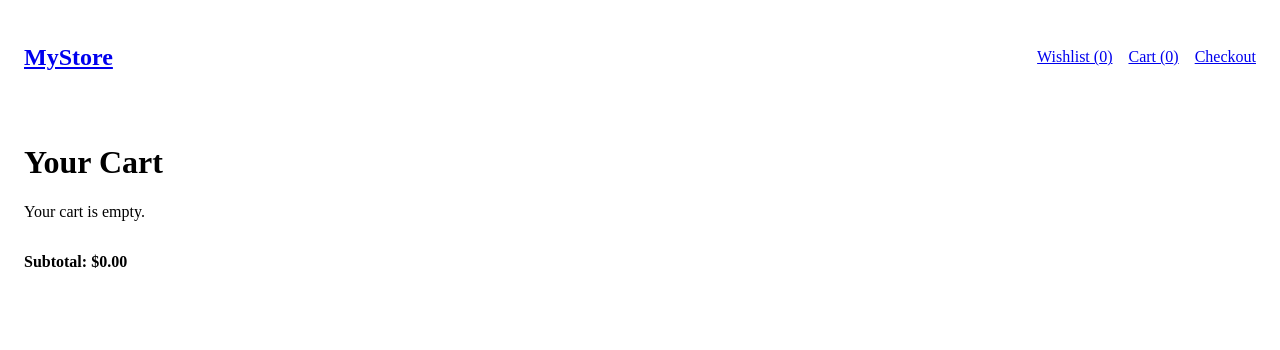
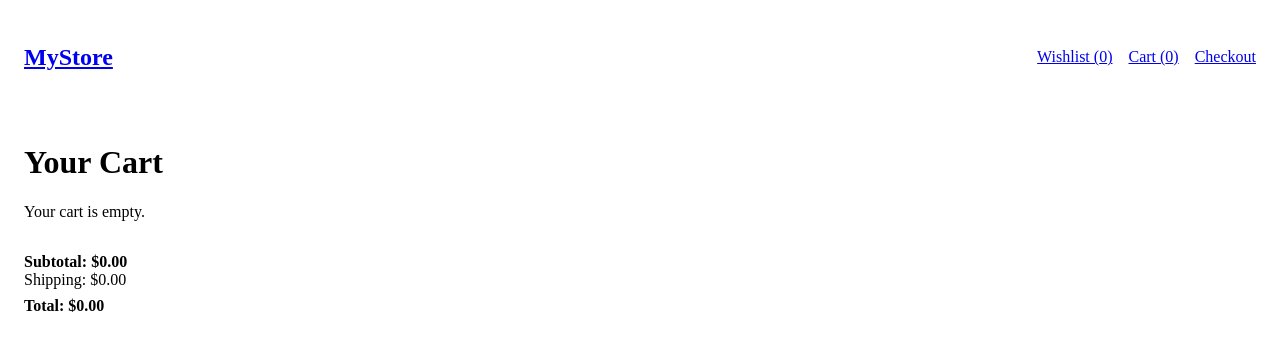
Before and after one commit to mroppatel/ecommerce-frontend-nextjs, a Next.js app: page /cart in a window 1280 px wide. Shown: the top 350 px of the page. Built offline with nearby package versions, Linux system fonts and the light colour scheme.

Commit message:
chore: commit changes

```diff
--- a/src/app/cart/page.tsx
+++ b/src/app/cart/page.tsx
@@ -3,7 +3,7 @@ import React from "react";
 import { useCart } from "@/context/CartContext";
 
 export default function CartPage() {
-  const { cart, updateQuantity, removeFromCart, subtotal } = useCart();
+  const { cart, updateQuantity, removeFromCart, subtotal, shipping, total } = useCart();
 
   return (
     <div style={{padding:16}}>
@@ -30,8 +30,10 @@ export default function CartPage() {
         ))}
       </div>
 
-      <div style={{marginTop:16, fontWeight:'bold'}}>
-        Subtotal: ${subtotal.toFixed(2)}
+      <div style={{marginTop:16}}>
+        <div style={{fontWeight:'bold'}}>Subtotal: ${subtotal.toFixed(2)}</div>
+        <div>Shipping: ${shipping.toFixed(2)}</div>
+        <div style={{fontWeight:'bold', marginTop:8}}>Total: ${total.toFixed(2)}</div>
       </div>
     </div>
   );
--- a/src/app/checkout/page.tsx
+++ b/src/app/checkout/page.tsx
@@ -3,7 +3,7 @@ import React, { useState } from "react";
 import { useCart } from "@/context/CartContext";
 
 export default function CheckoutPage() {
-  const { cart, subtotal, clearCart } = useCart();
+  const { cart, subtotal, clearCart, shipping, total } = useCart();
   const [name, setName] = useState("");
   const [email, setEmail] = useState("");
   const [address, setAddress] = useState("");
@@ -40,7 +40,9 @@ export default function CheckoutPage() {
               <div>${(it.price*it.quantity).toFixed(2)}</div>
             </div>
           ))}
-          <div style={{marginTop:12, fontWeight:'bold'}}>Total: ${subtotal.toFixed(2)}</div>
+          <div style={{marginTop:8}}>Subtotal: ${subtotal.toFixed(2)}</div>
+          <div>Shipping: ${shipping.toFixed(2)}</div>
+          <div style={{marginTop:12, fontWeight:'bold'}}>Total: ${total.toFixed(2)}</div>
         </div>
       </div>
     </div>
--- /dev/null
+++ b/src/app/loading.tsx
@@ -0,0 +1,5 @@
+export default function Loading() {
+  return (
+    <div style={{padding:16}}>Loading…</div>
+  );
+}
--- /dev/null
+++ b/src/app/product/[id]/loading.tsx
@@ -0,0 +1,3 @@
+export default function LoadingProduct() {
+  return <div style={{padding:16}}>Loading product…</div>;
+}
--- a/src/context/CartContext.tsx
+++ b/src/context/CartContext.tsx
@@ -59,9 +59,11 @@ export function CartProvider({ children }: any) {
   const clearCart = useCallback(() => setCart([]), []);
 
   const subtotal = cart.reduce((s, item) => s + item.price * item.quantity, 0);
+  const shipping = cart.length > 0 ? 5 : 0;
+  const total = subtotal + shipping;
 
   return (
-    <CartContext.Provider value={{ cart, addToCart, removeFromCart, updateQuantity, clearCart, subtotal }}>
+    <CartContext.Provider value={{ cart, addToCart, removeFromCart, updateQuantity, clearCart, subtotal, shipping, total }}>
       {children}
     </CartContext.Provider>
   );
```
Also changed, not shown: src/app/error.tsx (added, +11 -0 lines).
